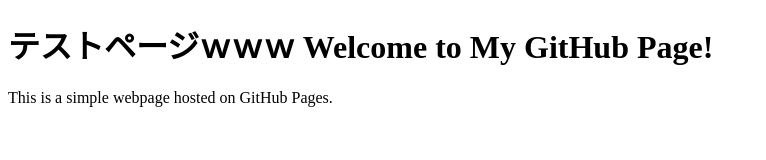
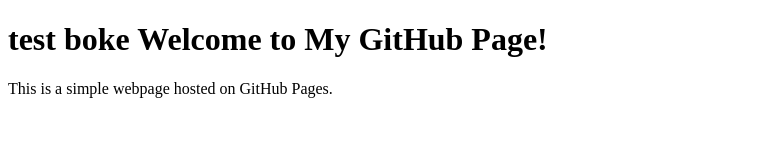
Before and after one commit to earthnotman/xplore_connect.github.io, a plain HTML site: page docs/index.html in a window 1280 px wide. Shown: the whole page, without its empty margins (0-766 px from the left). Drawn offline with Linux system fonts and the light colour scheme.

Commit message:
Update index.html

```diff
--- a/docs/index.html
+++ b/docs/index.html
@@ -4,8 +4,7 @@
     <title>My GitHub Page</title>
 </head>
 <body>
-    <h1>テストページｗｗｗ
-        Welcome to My GitHub Page!</h1>
+    <h1>test boke Welcome to My GitHub Page!</h1>
     <p>This is a simple webpage hosted on GitHub Pages.</p>
 </body>
 </html>
```
